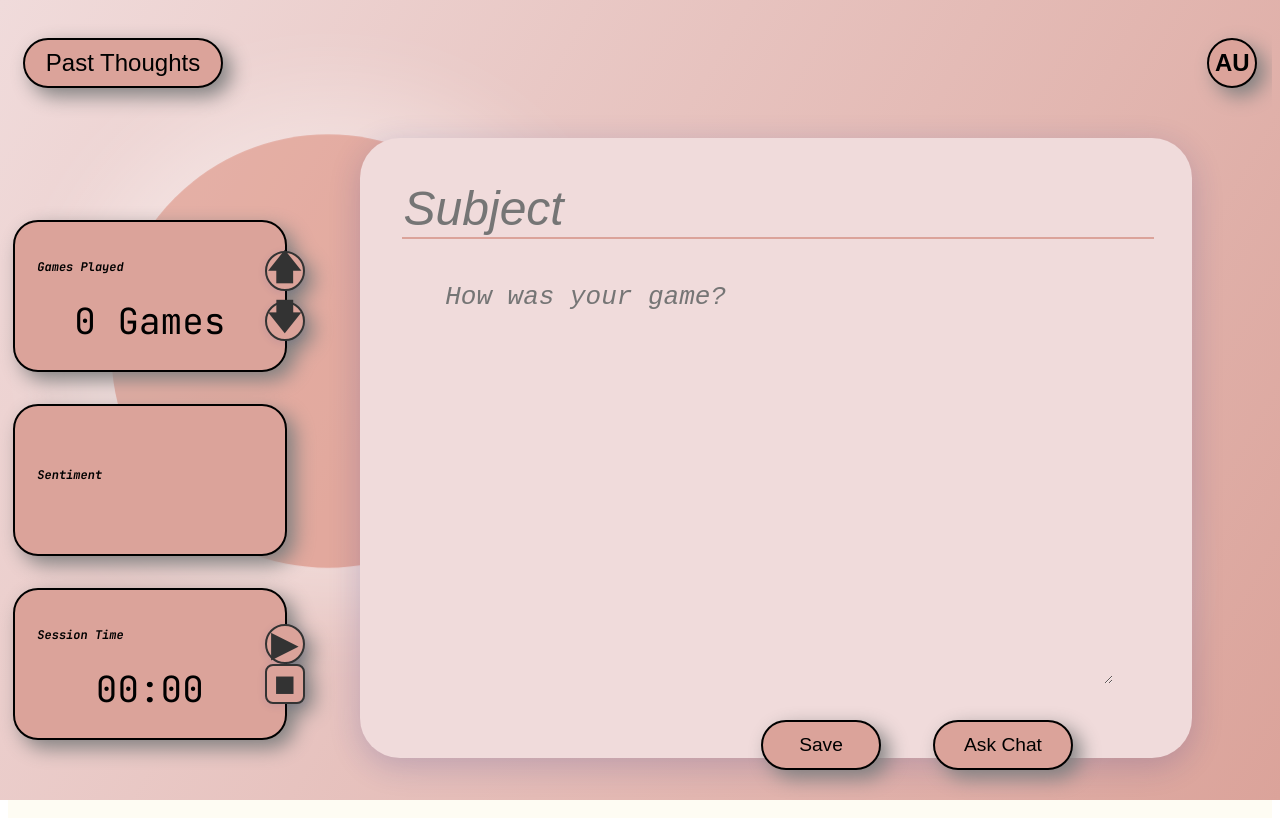
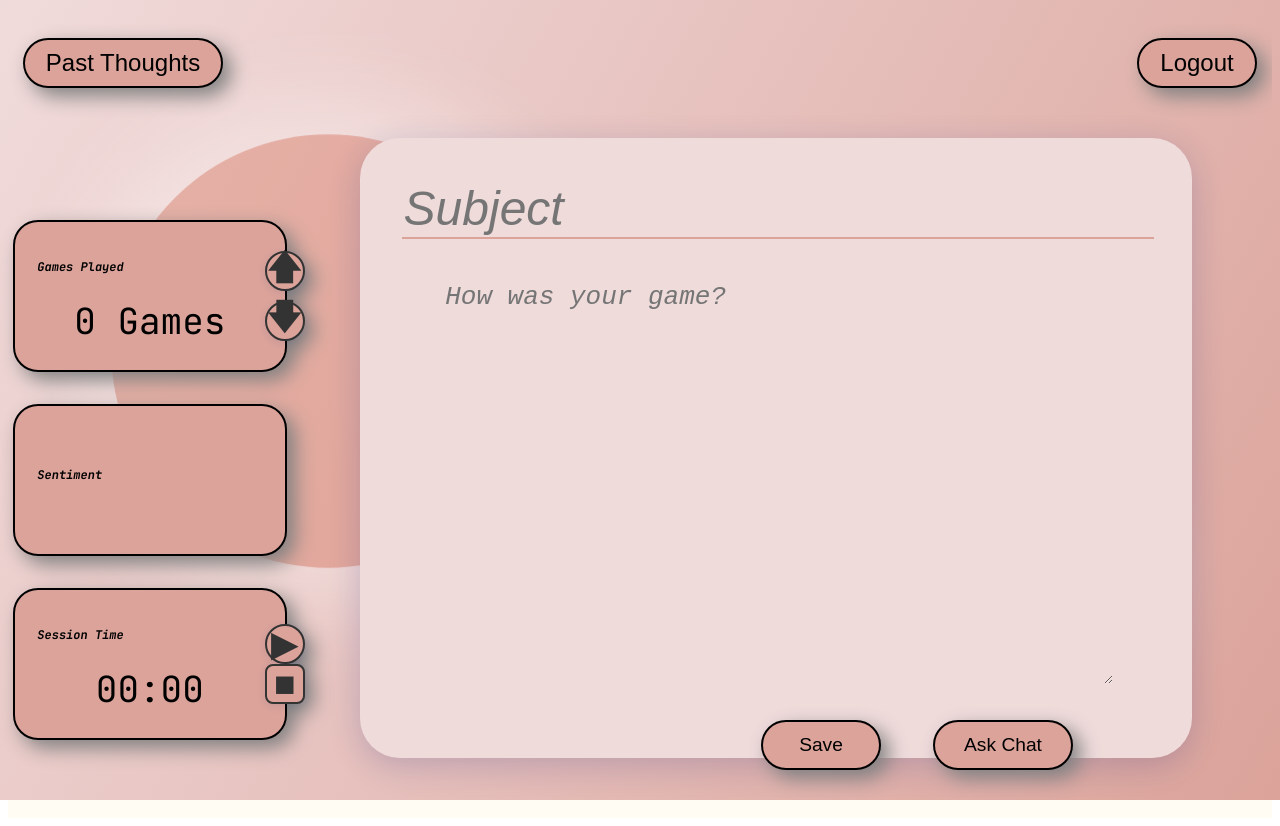
Before and after one commit to itsomort/gamer-tracker, an Angular app: page /journal in a window 1280 px wide. Built offline with nearby package versions, Linux system fonts and the light colour scheme.

Commit message:
removed ai advice from admin panel, made logout from journal a thing, and made Return in prev-entries go back to journal

```diff
--- a/src/app/admin-panel/admin-panel.html
+++ b/src/app/admin-panel/admin-panel.html
@@ -78,7 +78,6 @@
       <p><strong>Games Played:</strong> {{ selectedJournal.games }}</p>
       <p><strong>Session Time:</strong> {{ selectedJournal.time }} seconds</p>
       <p><strong>Sentiment Score:</strong> {{ selectedJournal.sentiment }}</p>
-      <p><strong>AI Advice:</strong> {{ selectedJournal.advice }}</p>
     </div>
   </div>
 </form>
--- a/src/app/journal/journal.css
+++ b/src/app/journal/journal.css
@@ -192,25 +192,24 @@ body{
   position:sticky;
 }
 
-#profile{
+#logout{
   position:relative;
   float:right;
   margin-right:15px;
+  font-size:1.5em;
   top:30px;
-  font-size:1.5em;
-  font-weight:bold;
-  width:50px;
+  width:120px;
   height:50px;
   border-radius: 25px;
   background-color: #DBA39A;
   border: 2px solid black;
   filter: drop-shadow(8px 8px 10px gray);
 }
-#profile:hover{
+#logout:hover{
   background-color: #EBB3AA;
   cursor:pointer;
 }
-#profile:active{
+#logout:active{
   background-color: #CB938A;
 }
 
--- a/src/app/journal/journal.html
+++ b/src/app/journal/journal.html
@@ -10,10 +10,10 @@
  <body>
   <div class="journal-bg"></div>
    <div id="header">
-    <button id="profile">
-      AU
+    <button id="logout" (click)="onLogout($event)">
+      Logout
     </button>
-    <button id="home" (click)="onHomeNavigate($event)">
+    <button id="home" (click)="onPrevNavigate($event)">
       Past Thoughts
     </button>
    </div>
--- a/src/app/journal/journal.ts
+++ b/src/app/journal/journal.ts
@@ -45,9 +45,14 @@ export class Journal implements OnInit {
 
     constructor(private router: Router, private http: HttpClient, private authService: AuthService) {}
 
-  onHomeNavigate(event: Event) {
+  onPrevNavigate(event: Event) {
     event.preventDefault();
     this.router.navigate(['/prev-entries']);
+  }
+
+  onLogout(event: Event) {
+    event.preventDefault();
+    this.authService.logout();
   }
 
 
--- a/src/app/prev-entries/prev-entries.html
+++ b/src/app/prev-entries/prev-entries.html
@@ -12,7 +12,7 @@
      <button id="profile">
        AU
      </button>
-     <button id="home" (click)="onHomeNavigate()">
+     <button id="home" (click)="onJournalNavigate()">
        Return
      </button>
    </div>
```
